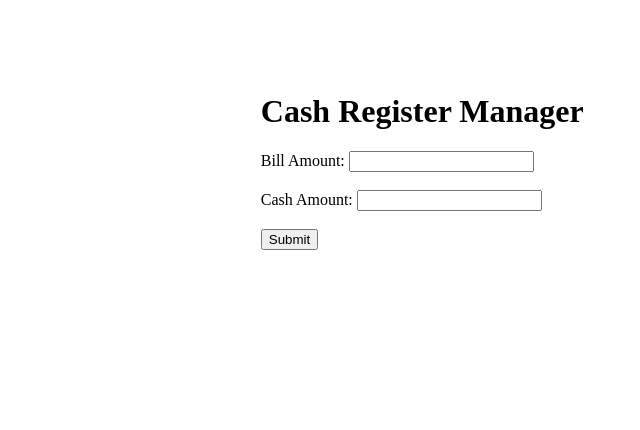
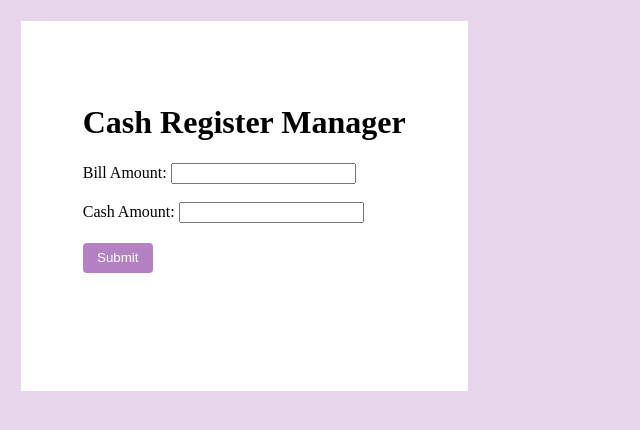
Before and after one commit to RadhikaRJ/neogcamp_cash-register-manager, a plain HTML site: page index.html in a window 1280 px wide. Shown: the whole page, without its empty margins (0-640 px from the left). Drawn offline with Linux system fonts and the light colour scheme.

Commit message:
style: button

```diff
--- a/styles.css
+++ b/styles.css
@@ -1,7 +1,28 @@
 
 
+:root {
+    --primary-color: #E6D5EB;
+    --secondary-color: white;
+    --heading-color: #701691;
+    --text-color: #9555af;
+
+    --btn-background-color:#B482C4;
+    --btn-text-color:white;
+
+}
+
+body {
+    display:flex;
+    background-color: var(--primary-color);
+    padding:1%;
+
+}
+
 .main-container{
- padding: 5% 5% 5% 20%;
+ padding: 5% 5% 5% 5%;
+ background-color: var(--secondary-color);
+ align-items: center;
+
 }
 table{
 border-collapse: collapse;
@@ -27,3 +48,13 @@ td,th{
 tbody  tr:hover{
     background-color: aliceblue;
 }
+
+#btn{
+    border: solid 1px transparent;
+    border-radius: 4px;
+
+    margin: 2px 0;
+    padding: 0.5em 1em;
+    color: var(--btn-text-color);
+    background-color: var(--btn-background-color);
+}
```
